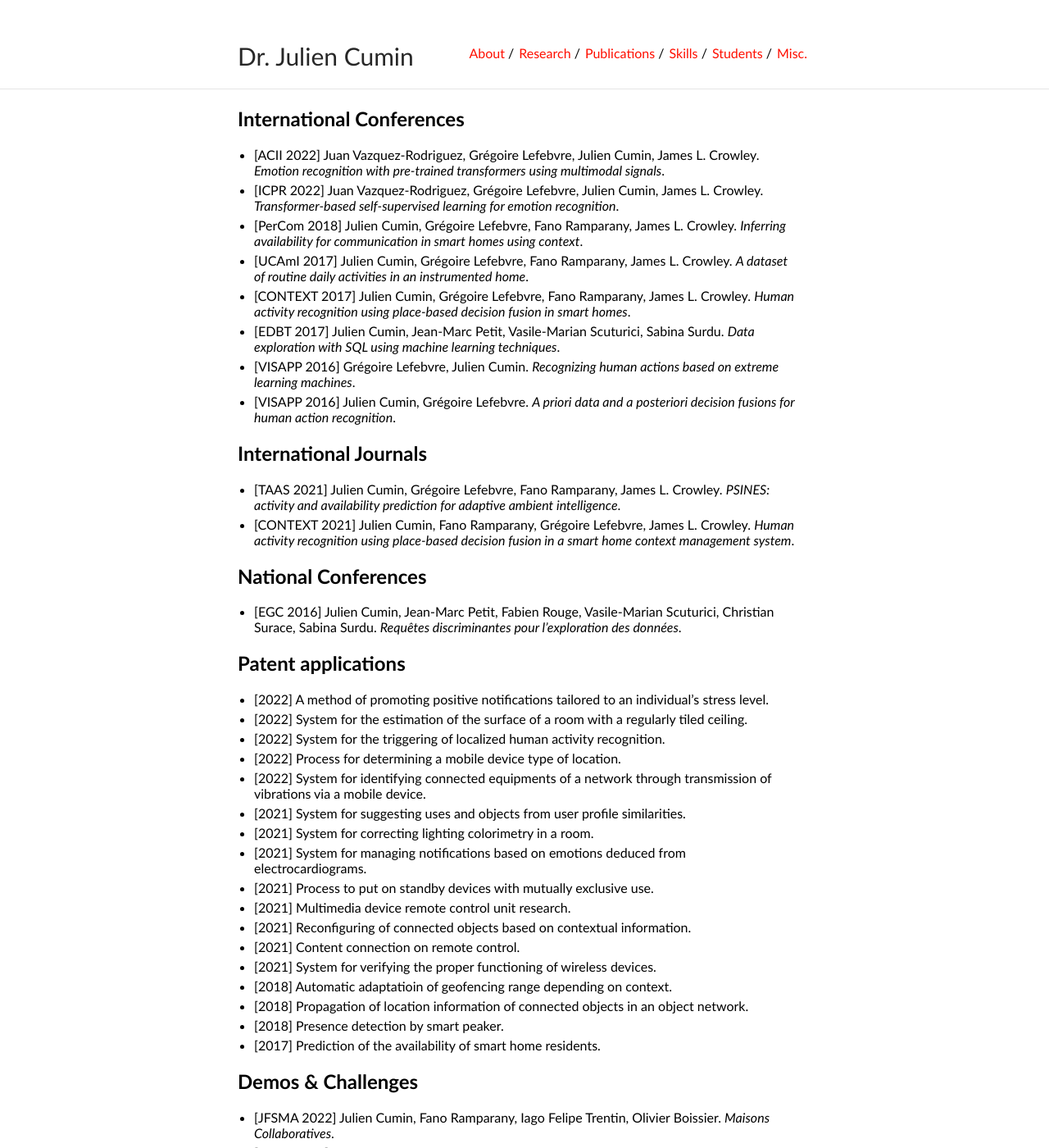
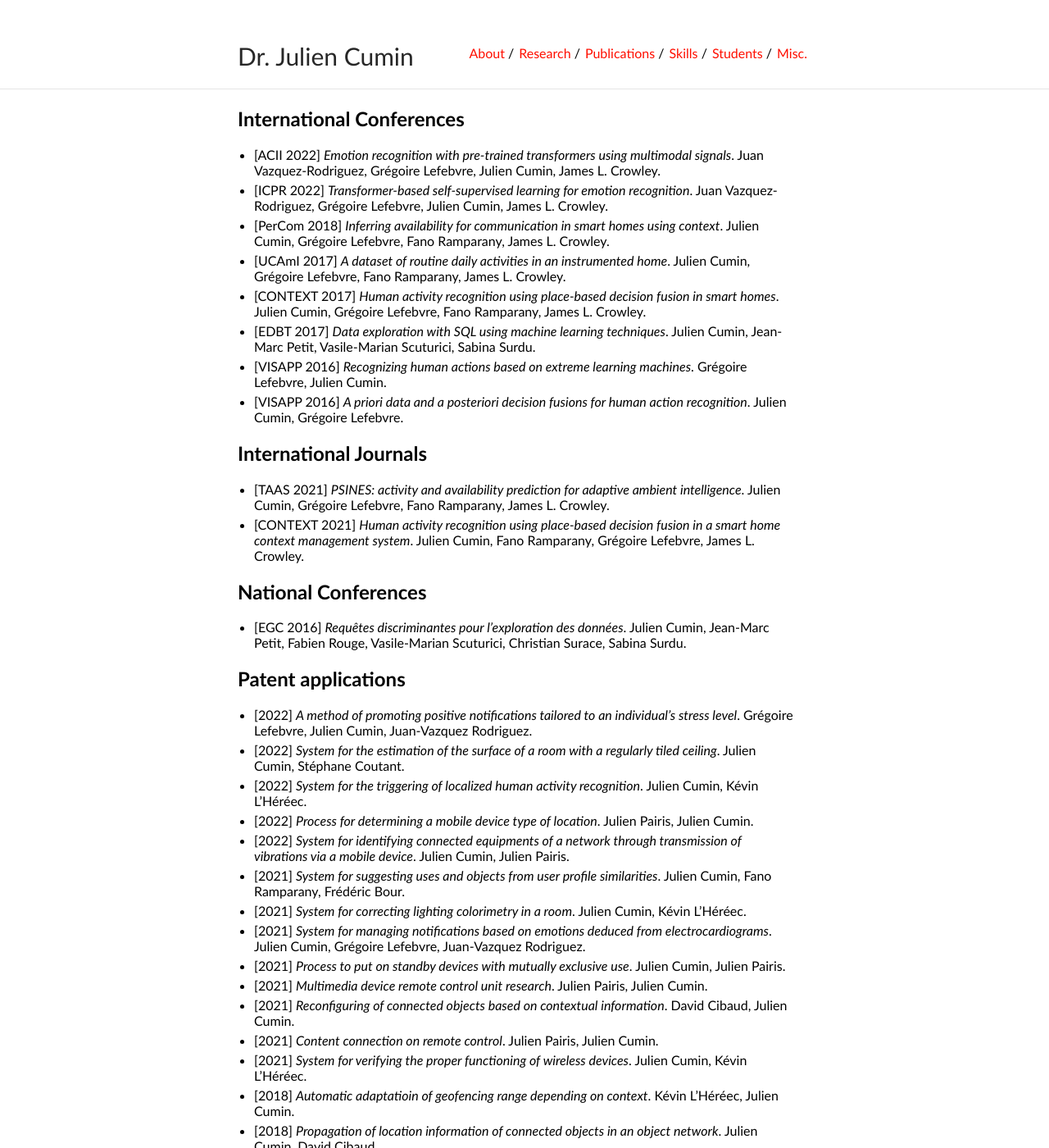
Before and after one commit to JCumin/jcumin.github.io, a Jekyll site: the page built from publications.md, in a window 1280 px wide and 1400 px high. Shown: the whole window at 82% size. Built offline with Jekyll 4.4.1, drawn with Linux system fonts in a browser that asks for light colours; some of the changed text lies outside the part shown.

Commit message:
Update publications.md

```diff
--- a/publications.md
+++ b/publications.md
@@ -5,52 +5,52 @@ title: Publications
 
 ## International Conferences
 
-- [ACII 2022] Juan Vazquez-Rodriguez, Grégoire Lefebvre, Julien Cumin, James L. Crowley. *Emotion recognition with pre-trained transformers using multimodal signals*.
-- [ICPR 2022] Juan Vazquez-Rodriguez, Grégoire Lefebvre, Julien Cumin, James L. Crowley. *Transformer-based self-supervised learning for emotion recognition*.
-- [PerCom 2018] Julien Cumin, Grégoire Lefebvre, Fano Ramparany, James L. Crowley. *Inferring availability for communication in smart homes using context*.
-- [UCAmI 2017] Julien Cumin, Grégoire Lefebvre, Fano Ramparany, James L. Crowley. *A dataset of routine daily activities in an instrumented home*.
-- [CONTEXT 2017] Julien Cumin, Grégoire Lefebvre, Fano Ramparany, James L. Crowley. *Human activity recognition using place-based decision fusion in smart homes*.
-- [EDBT 2017] Julien Cumin, Jean-Marc Petit, Vasile-Marian Scuturici, Sabina Surdu. *Data exploration with SQL using machine learning techniques*.
-- [VISAPP 2016] Grégoire Lefebvre, Julien Cumin. *Recognizing human actions based on extreme learning machines*.
-- [VISAPP 2016] Julien Cumin, Grégoire Lefebvre. *A priori data and a posteriori decision fusions for human action recognition*.
+- [ACII 2022] *Emotion recognition with pre-trained transformers using multimodal signals*. Juan Vazquez-Rodriguez, Grégoire Lefebvre, Julien Cumin, James L. Crowley.
+- [ICPR 2022] *Transformer-based self-supervised learning for emotion recognition*. Juan Vazquez-Rodriguez, Grégoire Lefebvre, Julien Cumin, James L. Crowley.
+- [PerCom 2018] *Inferring availability for communication in smart homes using context*. Julien Cumin, Grégoire Lefebvre, Fano Ramparany, James L. Crowley.
+- [UCAmI 2017] *A dataset of routine daily activities in an instrumented home*. Julien Cumin, Grégoire Lefebvre, Fano Ramparany, James L. Crowley.
+- [CONTEXT 2017] *Human activity recognition using place-based decision fusion in smart homes*. Julien Cumin, Grégoire Lefebvre, Fano Ramparany, James L. Crowley.
+- [EDBT 2017] *Data exploration with SQL using machine learning techniques*. Julien Cumin, Jean-Marc Petit, Vasile-Marian Scuturici, Sabina Surdu.
+- [VISAPP 2016] *Recognizing human actions based on extreme learning machines*. Grégoire Lefebvre, Julien Cumin.
+- [VISAPP 2016] *A priori data and a posteriori decision fusions for human action recognition*. Julien Cumin, Grégoire Lefebvre.
 
 
 ## International Journals
 
-- [TAAS 2021] Julien Cumin, Grégoire Lefebvre, Fano Ramparany, James L. Crowley. *PSINES: activity and availability prediction for adaptive ambient intelligence*.
-- [CONTEXT 2021] Julien Cumin, Fano Ramparany, Grégoire Lefebvre, James L. Crowley. *Human activity recognition using place-based decision fusion in a smart home context management system*.
+- [TAAS 2021] *PSINES: activity and availability prediction for adaptive ambient intelligence*. Julien Cumin, Grégoire Lefebvre, Fano Ramparany, James L. Crowley.
+- [CONTEXT 2021] *Human activity recognition using place-based decision fusion in a smart home context management system*. Julien Cumin, Fano Ramparany, Grégoire Lefebvre, James L. Crowley.
 
 
 ## National Conferences
 
-- [EGC 2016] Julien Cumin, Jean-Marc Petit, Fabien Rouge, Vasile-Marian Scuturici, Christian Surace, Sabina Surdu. *Requêtes discriminantes pour l’exploration des données*.
+- [EGC 2016] *Requêtes discriminantes pour l’exploration des données*. Julien Cumin, Jean-Marc Petit, Fabien Rouge, Vasile-Marian Scuturici, Christian Surace, Sabina Surdu.
 
 
 ## Patent applications
 
-- [2022] A method of promoting positive notifications tailored to an individual's stress level.
-- [2022] System for the estimation of the surface of a room with a regularly tiled ceiling.
-- [2022] System for the triggering of localized human activity recognition.
-- [2022] Process for determining a mobile device type of location.
-- [2022] System for identifying connected equipments of a network through transmission of vibrations via a mobile device.
-- [2021] System for suggesting uses and objects from user profile similarities.
-- [2021] System for correcting lighting colorimetry in a room.
-- [2021] System for managing notifications based on emotions deduced from electrocardiograms.
-- [2021] Process to put on standby devices with mutually exclusive use.
-- [2021] Multimedia device remote control unit research.
-- [2021] Reconfiguring of connected objects based on contextual information.
-- [2021] Content connection on remote control.
-- [2021] System for verifying the proper functioning of wireless devices.
-- [2018] Automatic adaptatioin of geofencing range depending on context.
-- [2018] Propagation of location information of connected objects in an object network.
-- [2018] Presence detection by smart peaker.
-- [2017] Prediction of the availability of smart home residents.
+- [2022] *A method of promoting positive notifications tailored to an individual's stress level*. Grégoire Lefebvre, Julien Cumin, Juan-Vazquez Rodriguez.
+- [2022] *System for the estimation of the surface of a room with a regularly tiled ceiling*. Julien Cumin, Stéphane Coutant.
+- [2022] *System for the triggering of localized human activity recognition*. Julien Cumin, Kévin L’Héréec.
+- [2022] *Process for determining a mobile device type of location*. Julien Pairis, Julien Cumin.
+- [2022] *System for identifying connected equipments of a network through transmission of vibrations via a mobile device*. Julien Cumin, Julien Pairis.
+- [2021] *System for suggesting uses and objects from user profile similarities*. Julien Cumin, Fano Ramparany, Frédéric Bour.
+- [2021] *System for correcting lighting colorimetry in a room*. Julien Cumin, Kévin L’Héréec.
+- [2021] *System for managing notifications based on emotions deduced from electrocardiograms*. Julien Cumin, Grégoire Lefebvre, Juan-Vazquez Rodriguez.
+- [2021] *Process to put on standby devices with mutually exclusive use*. Julien Cumin, Julien Pairis.
+- [2021] *Multimedia device remote control unit research*. Julien Pairis, Julien Cumin.
+- [2021] *Reconfiguring of connected objects based on contextual information*. David Cibaud, Julien Cumin.
+- [2021] *Content connection on remote control*. Julien Pairis, Julien Cumin.
+- [2021] *System for verifying the proper functioning of wireless devices*. Julien Cumin, Kévin L’Héréec.
+- [2018] *Automatic adaptatioin of geofencing range depending on context*. Kévin L’Héréec, Julien Cumin.
+- [2018] *Propagation of location information of connected objects in an object network*. Julien Cumin, David Cibaud.
+- [2018] *Presence detection by smart peaker*. Julien Pairis, Julien Cumin.
+- [2017] *Prediction of the availability of smart home residents*. Grégoire Lefebvre, Julien Cumin, Fano Ramparany.
 
 
 ## Demos & Challenges
 
-- [JFSMA 2022] Julien Cumin, Fano Ramparany, Iago Felipe Trentin, Olivier Boissier. *Maisons Collaboratives*.
-- [ISWC 2021] Fano Ramparany, Iago Felipe Trentin, Julien Cumin, Olivier Boissier. *Collaborative homes*. **Finalists**
+- [JFSMA 2022] *Maisons Collaboratives*. Julien Cumin, Fano Ramparany, Iago Felipe Trentin, Olivier Boissier.
+- [ISWC 2021] *Collaborative homes*. Fano Ramparany, Iago Felipe Trentin, Julien Cumin, Olivier Boissier. **Finalists**
 
 
 ## Doctoral thesis
```
